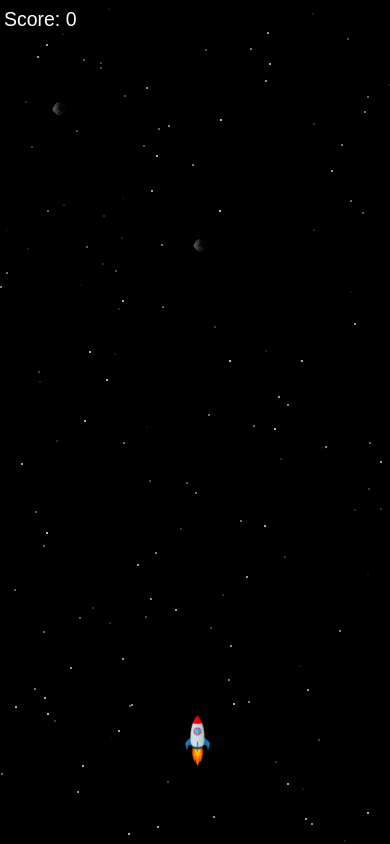
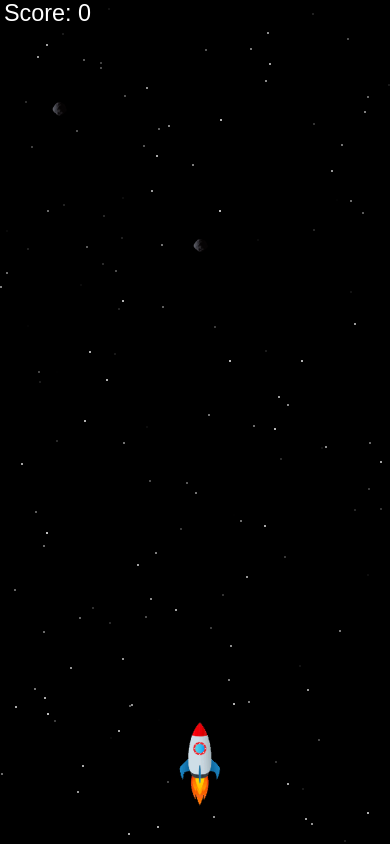
Before and after one commit to Tholoana96/RocketBlast, a plain HTML site: page index.html in a window 390 px wide. Drawn offline with Linux system fonts and the light colour scheme.

Commit message:
Tested a media query for #ship, #score to make sure the game fits onto a mobile screen

```diff
--- a/style.css
+++ b/style.css
@@ -33,14 +33,13 @@ html {
 
 #ship {
   position: absolute;
-  top: calc(100% - 15vh);
+  bottom: 5vh;
   left: 50%;
   transform: translateX(-50%) rotate(-45deg);
 }
 
 #ship img {
   width: 12vw;
-  max-height: 12vh;
   height: auto;
 }
 
@@ -79,3 +78,15 @@ html {
   color: red;
   text-align: center;
 }
+
+@media (max-width: 768px) {
+  #ship img {
+    width: 20vw;
+    max-height: 15vh;
+  }
+
+  #score {
+    top: env(safe-area-inset-top, 5vh);
+    font-size: 6vw;
+  }
+}
```
